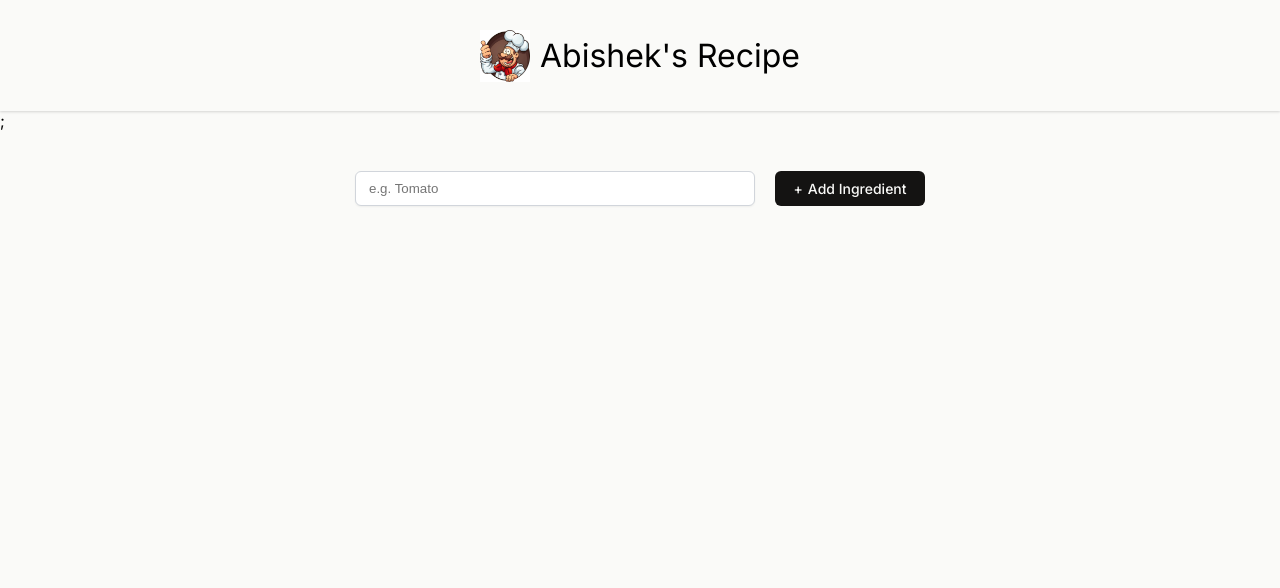
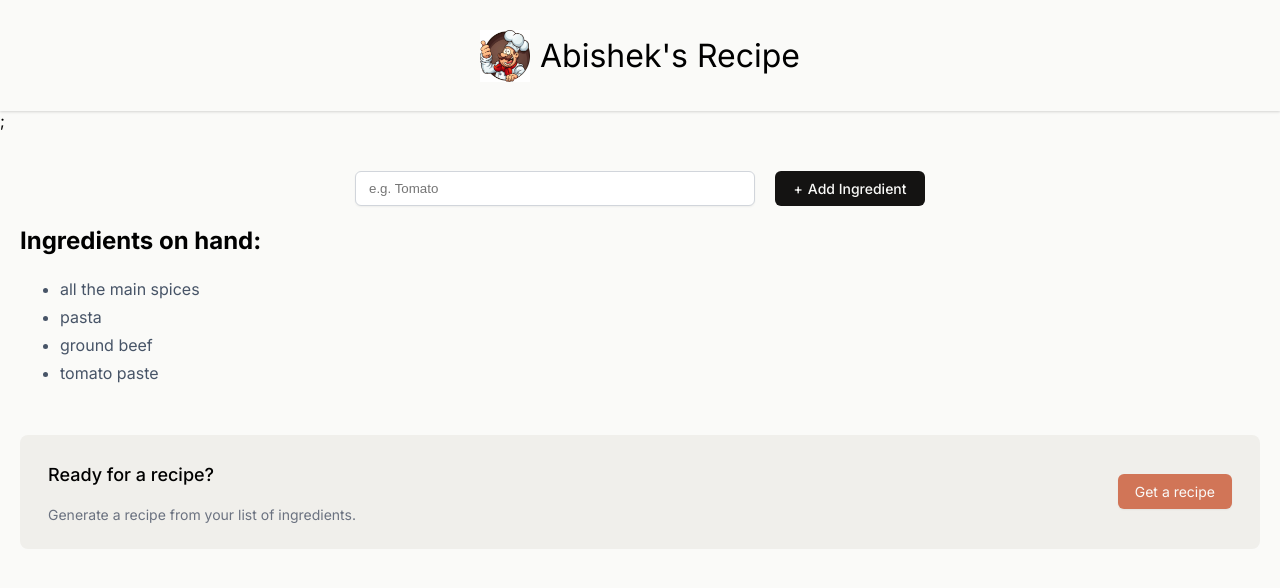
Before and after one commit to YURIBOYC/myRecipeApp, a React (Vite) app in the folder myRecipeApp/: page / in a window 1280 px wide. Shown: the top 588 px of the page. Built offline with nearby package versions, Linux system fonts and the light colour scheme.

Commit message:
Recipe Component
Refactored the code to create the Recipe Component and the IngredientsList Component

```diff
--- a/myRecipeApp/src/Body.jsx
+++ b/myRecipeApp/src/Body.jsx
@@ -1,10 +1,19 @@
 import React from "react";
-export default function Body() {
-  const [ingredients, setIngredients] = React.useState([]);
+import Recipe from "./Recipe";
+import IngredientsList from "./IngredientsList";
+export default function Main() {
+  const [ingredients, setIngredients] = React.useState([
+    "all the main spices",
+    "pasta",
+    "ground beef",
+    "tomato paste",
+  ]);
 
-  const ingEl = ingredients.map((item) => {
-    return <li key={item}>{item}</li>;
-  });
+  const [recipeShown, setRecipeShown] = React.useState(false);
+
+  function toggleRecipeShown() {
+    setRecipeShown((prevShown) => !prevShown);
+  }
 
   function handleSubmit(formData) {
     const newIngredient = formData.get("ingredient");
@@ -25,22 +34,12 @@ export default function Body() {
         <button>Add Ingredient</button>
       </form>
       {ingredients.length > 0 ? (
-        <section>
-          <h2>Ingredients on hand:</h2>
-          <ul className="ingredients-list" aria-live="polite">
-            {ingEl}
-          </ul>
-          {ingredients.length > 3 ? (
-            <div className="get-recipe-container">
-              <div>
-                <h3>Ready for a recipe?</h3>
-                <p>Generate a recipe from your list of ingredients.</p>
-              </div>
-              <button>Get a recipe</button>
-            </div>
-          ) : null}
-        </section>
+        <IngredientsList
+          ingredients={ingredients}
+          toggleRecipeShown={toggleRecipeShown}
+        />
       ) : null}
+      {recipeShown && <Recipe />}
     </main>
   );
 }
--- /dev/null
+++ b/myRecipeApp/src/IngredientsList.jsx
@@ -0,0 +1,23 @@
+export default function IngredientsList(props) {
+  const ingEl = props.ingredients.map((item) => {
+    return <li key={item}>{item}</li>;
+  });
+
+  return (
+    <section>
+      <h2>Ingredients on hand:</h2>
+      <ul className="ingredients-list" aria-live="polite">
+        {ingEl}
+      </ul>
+      {props.ingredients.length > 3 && (
+        <div className="get-recipe-container">
+          <div>
+            <h3>Ready for a recipe?</h3>
+            <p>Generate a recipe from your list of ingredients.</p>
+          </div>
+          <button onClick={props.toggleRecipeShown}>Get a recipe</button>
+        </div>
+      )}
+    </section>
+  );
+}
--- /dev/null
+++ b/myRecipeApp/src/Recipe.jsx
@@ -0,0 +1,63 @@
+export default function Recipe() {
+  return (
+    <section>
+      <h2>Chef Claude Recommends:</h2>
+      <article className="suggested-recipe-container" aria-live="polite">
+        <p>
+          Based on the ingredients you have available, I would recommend making
+          a simple a delicious <strong>Beef Bolognese Pasta</strong>. Here is
+          the recipe:
+        </p>
+        <h3>Beef Bolognese Pasta</h3>
+        <strong>Ingredients:</strong>
+        <ul>
+          <li>1 lb. ground beef</li>
+          <li>1 onion, diced</li>
+          <li>3 cloves garlic, minced</li>
+          <li>2 tablespoons tomato paste</li>
+          <li>1 (28 oz) can crushed tomatoes</li>
+          <li>1 cup beef broth</li>
+          <li>1 teaspoon dried oregano</li>
+          <li>1 teaspoon dried basil</li>
+          <li>Salt and pepper to taste</li>
+          <li>
+            8 oz pasta of your choice (e.g., spaghetti, penne, or linguine)
+          </li>
+        </ul>
+        <strong>Instructions:</strong>
+        <ol>
+          <li>Bring a large pot of salted water to a boil for the pasta.</li>
+          <li>
+            In a large skillet or Dutch oven, cook the ground beef over
+            medium-high heat, breaking it up with a wooden spoon, until browned
+            and cooked through, about 5-7 minutes.
+          </li>
+          <li>
+            Add the diced onion and minced garlic to the skillet and cook for
+            2-3 minutes, until the onion is translucent.
+          </li>
+          <li>Stir in the tomato paste and cook for 1 minute.</li>
+          <li>
+            Add the crushed tomatoes, beef broth, oregano, and basil. Season
+            with salt and pepper to taste.
+          </li>
+          <li>
+            Reduce the heat to low and let the sauce simmer for 15-20 minutes,
+            stirring occasionally, to allow the flavors to meld.
+          </li>
+          <li>
+            While the sauce is simmering, cook the pasta according to the
+            package instructions. Drain the pasta and return it to the pot.
+          </li>
+          <li>
+            Add the Bolognese sauce to the cooked pasta and toss to combine.
+          </li>
+          <li>
+            Serve hot, garnished with additional fresh basil or grated Parmesan
+            cheese if desired.
+          </li>
+        </ol>
+      </article>
+    </section>
+  );
+}
```
